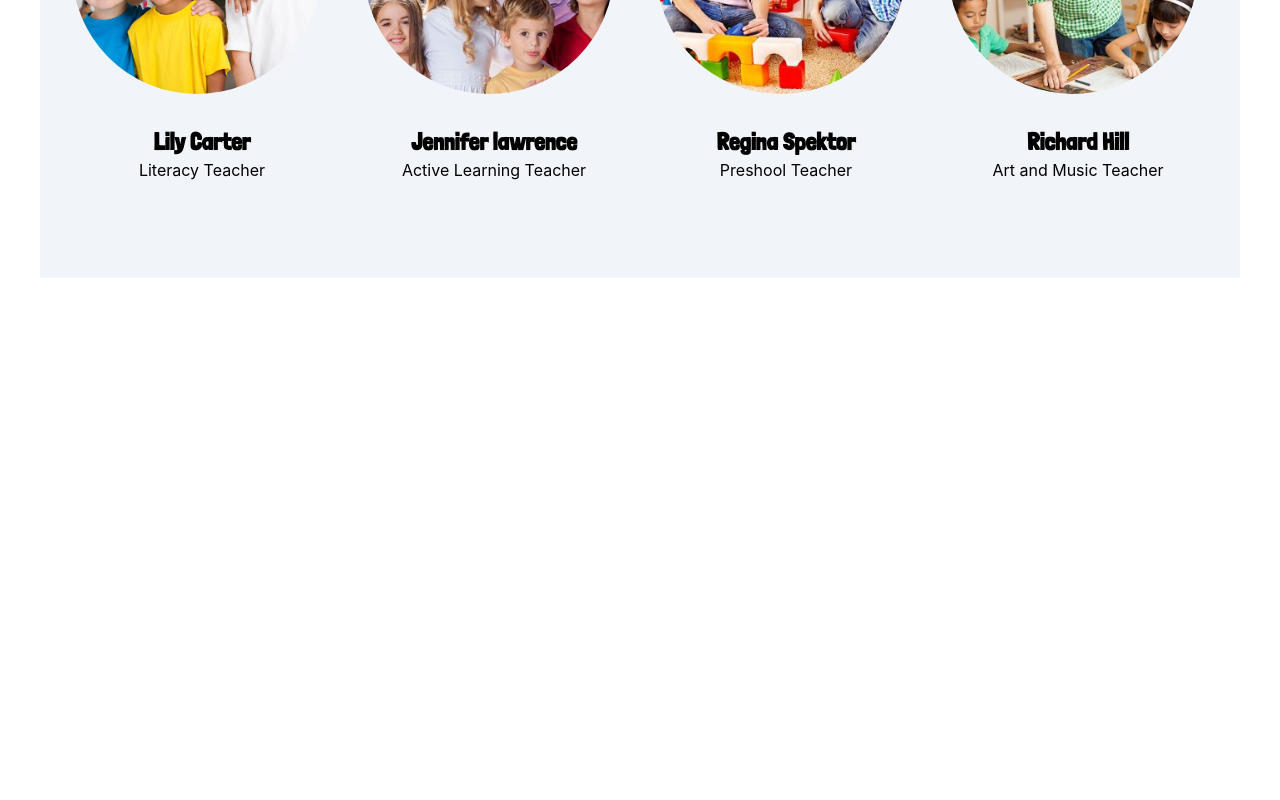
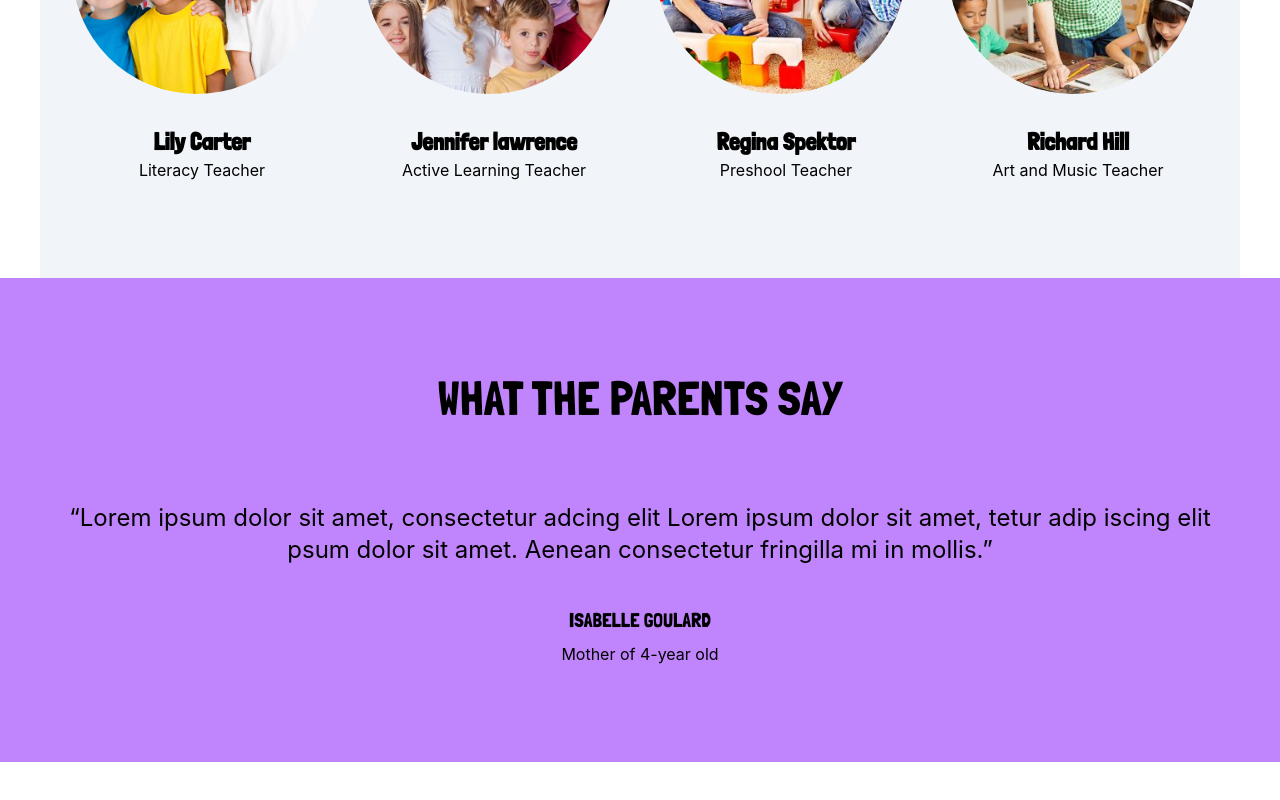
Before and after one commit to fayax555/silearning-center, a Next.js app: page / in a window 1280 px wide. Shown: the part 3027-3827 px from the top of the page. Built offline with nearby package versions, Linux system fonts and the light colour scheme.

Commit message:
parentreviews

```diff
--- /dev/null
+++ b/components/ParentReviews.tsx
@@ -0,0 +1,18 @@
+export default function ParentReviews() {
+  return (
+    <section className='grid bg-purple-400 py-24 text-center'>
+      <div className='mx-auto max-w-[1200px] px-6'>
+        <h2 className='text-5xl'>WHAT THE PARENTS SAY</h2>
+        <q className='mt-20 block text-2xl'>
+          Lorem ipsum dolor sit amet, consectetur adcing elit Lorem ipsum dolor
+          sit amet, tetur adip iscing elit psum dolor sit amet. Aenean
+          consectetur fringilla mi in mollis.
+        </q>
+        <div className='mt-10'>
+          <h2 className='mb-2 text-xl'>ISABELLE GOULARD</h2>
+          <p>Mother of 4-year old</p>
+        </div>
+      </div>
+    </section>
+  )
+}
--- a/pages/index.tsx
+++ b/pages/index.tsx
@@ -5,6 +5,7 @@ import SectionTwo from '../components/SectionTwo'
 import SectionThree from '../components/SectionThree'
 import SectionFour from '../components/SectionFour'
 import MeetOurTeachers from '../components/MeetOurTeachers'
+import ParentReviews from '../components/ParentReviews'
 
 export default function Home() {
   return (
@@ -16,6 +17,7 @@ export default function Home() {
       <SectionThree />
       <SectionFour />
       <MeetOurTeachers />
+      <ParentReviews />
     </div>
   )
 }
```
